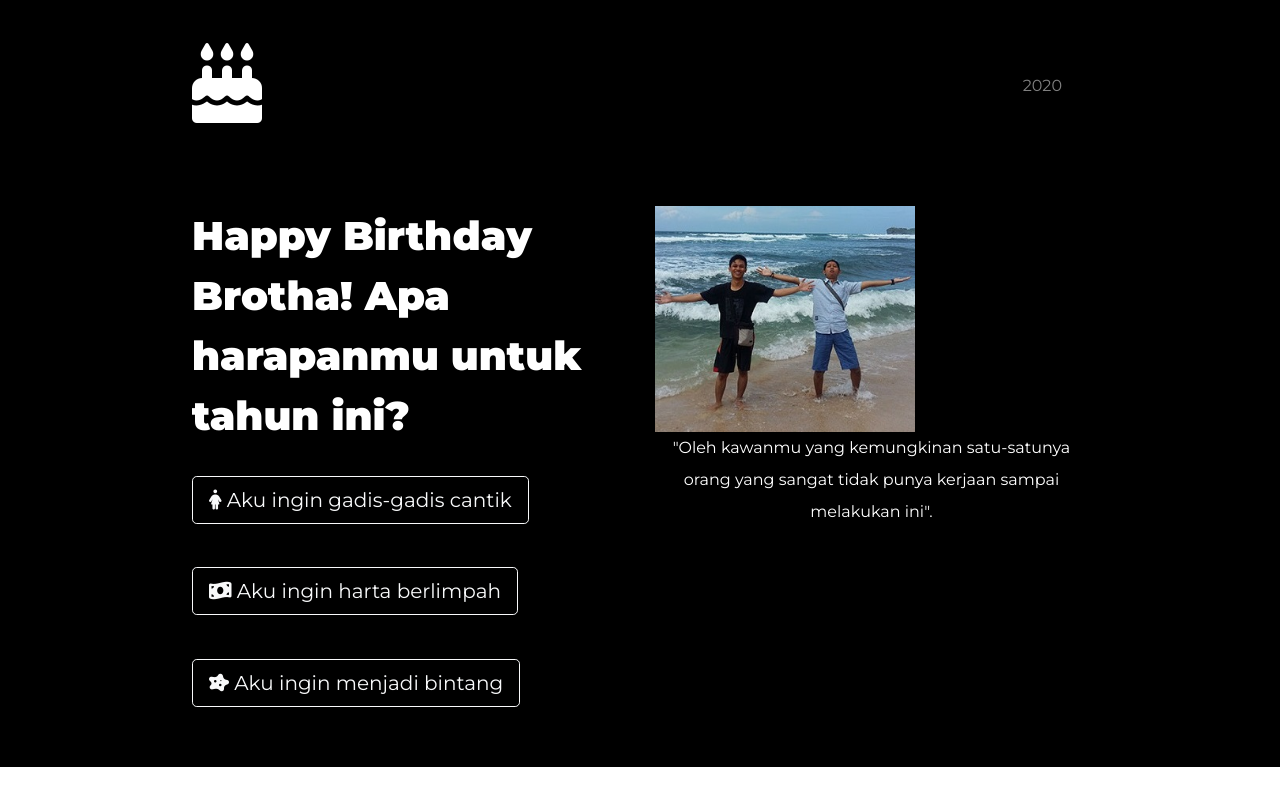
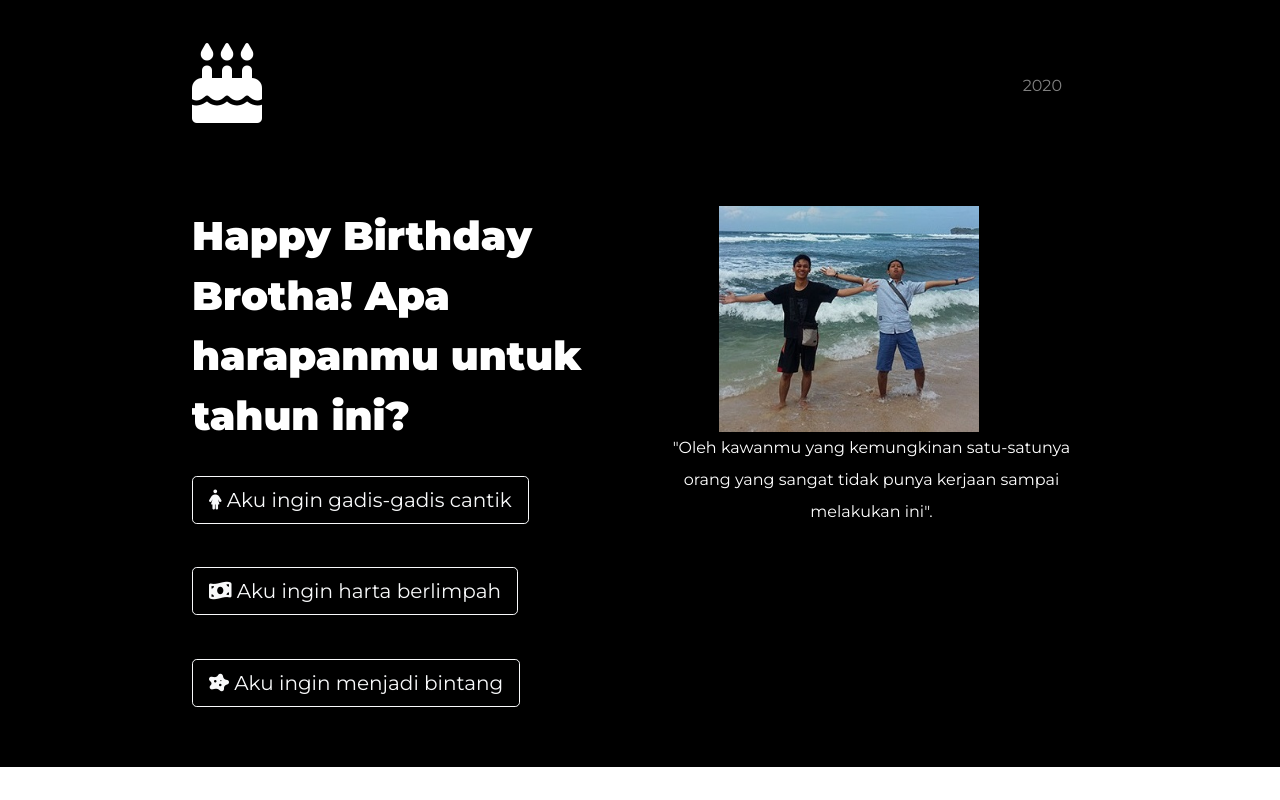
Before and after one commit to Garinjuniar/qqbirthday, a plain HTML site: page index.html in a window 1280 px wide. Drawn offline with nearby package versions, Linux system fonts and the light colour scheme.

Commit message:
Update styles.css

```diff
--- a/css/styles.css
+++ b/css/styles.css
@@ -25,7 +25,7 @@ h1{
 }
 .us{
   width: 60%;
-  margin: 0 auto 0;
+  margin: 0 4rem 0;
 }
 .navbar-dark .navbar-brand {
   font-size: 2.5rem;
```
